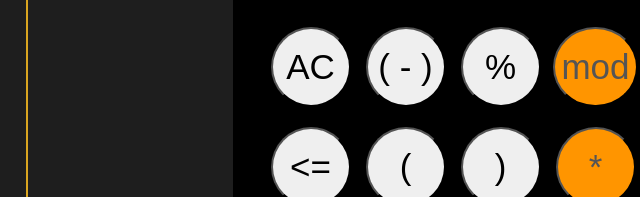
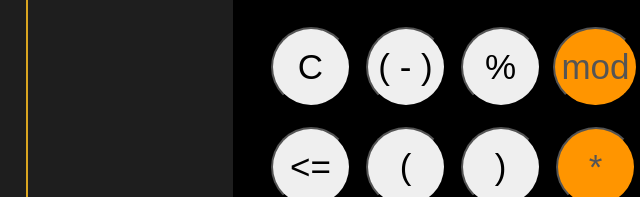
Before and after one commit to kalvinliang965/odin-simple-calculator, a plain HTML site: page index.html in a window 1280 px wide. Shown: the part 283-480 px from the top of the page, 187-827 px from the left. Drawn offline with Linux system fonts and the light colour scheme.

Commit message:
change AC button to C

```diff
--- a/index.html
+++ b/index.html
@@ -19,7 +19,7 @@
                 <div class="options">
 
                     <ul class="row1">
-                        <li><button id="clear" class="functions-button">AC</button></li>
+                        <li><button id="clear" class="functions-button">C</button></li>
                         <li><button id="negate" class="functions-button">( - )</button></li>
                         <li><button id="percent" class="functions-button">%</button></li>
                         <li><button id="mod" class="operation-button">mod</button></li>
```
